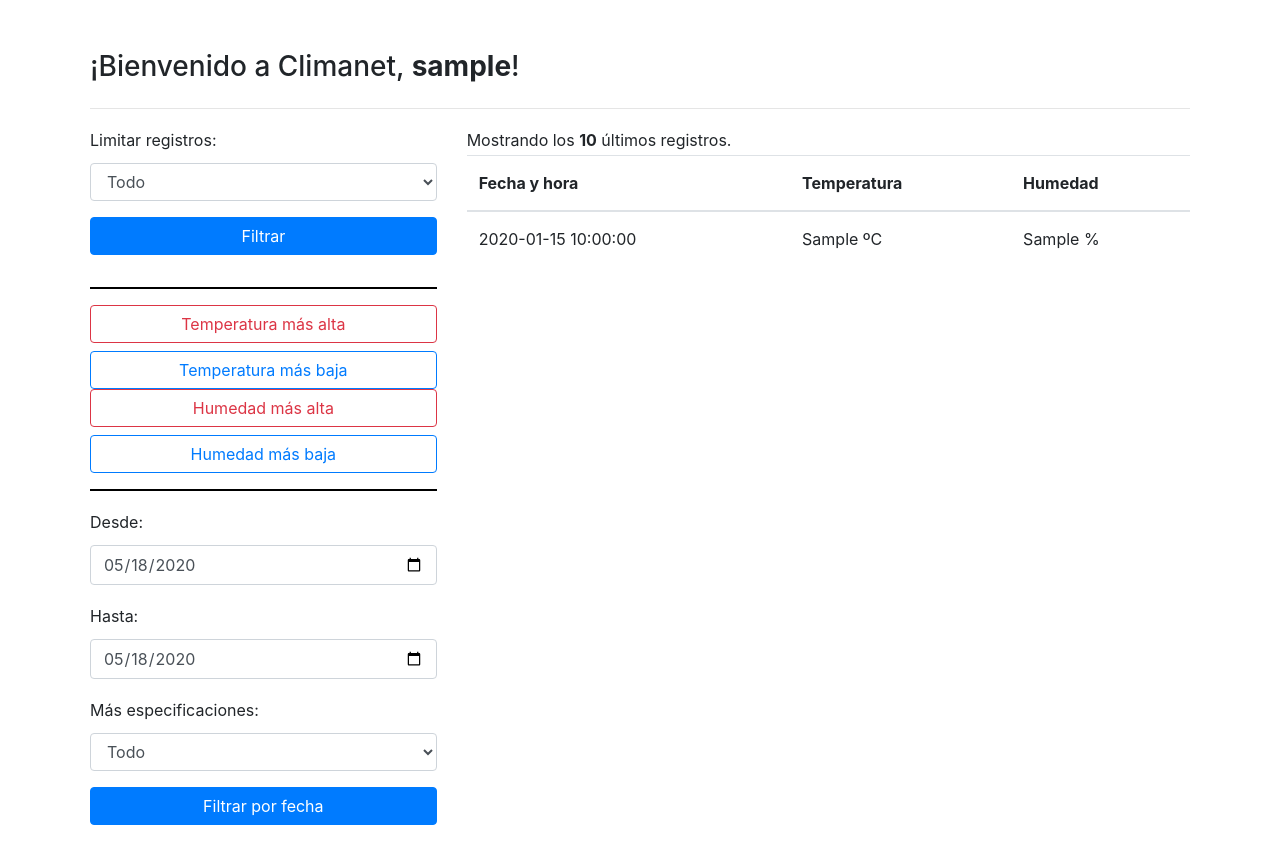
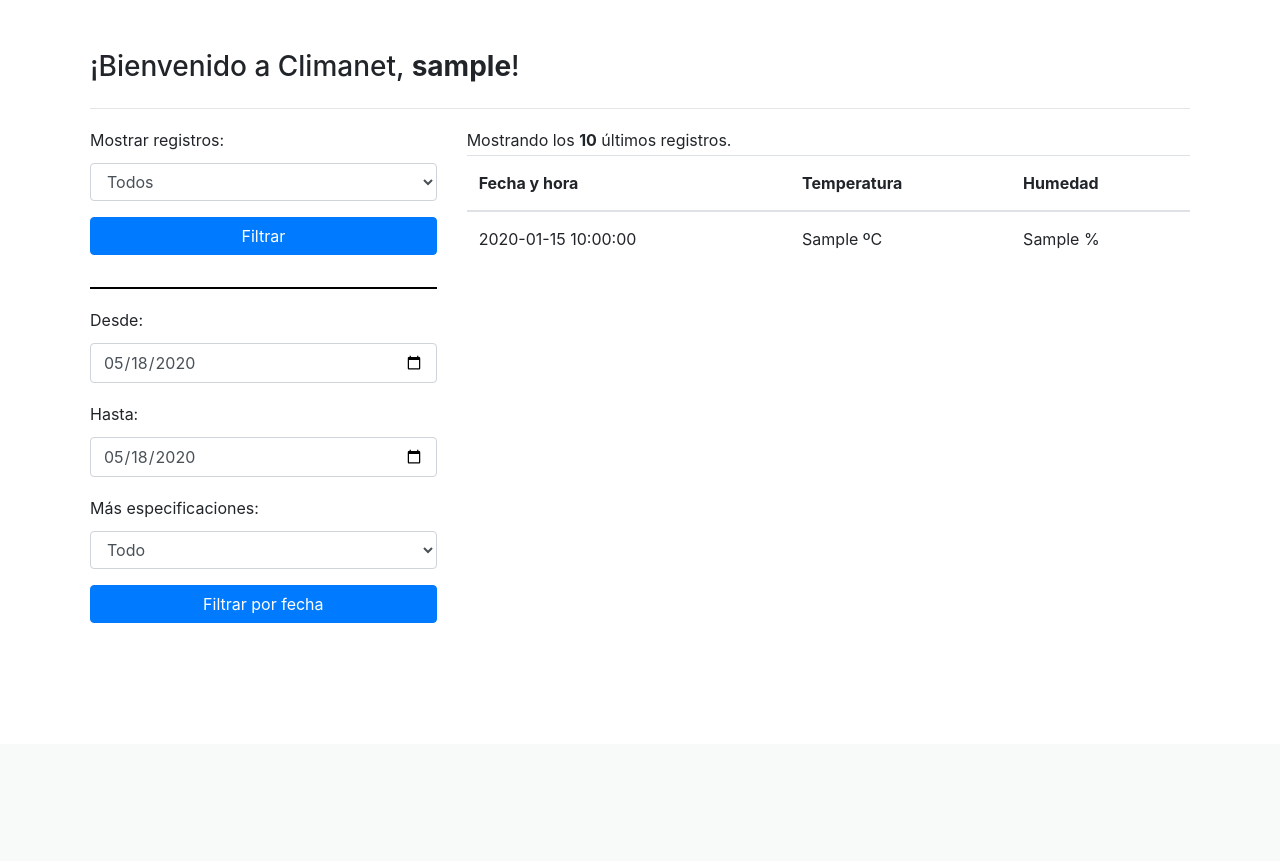
Before and after one commit to MarkFortes/climanet, a PHP site: page /home.php in a window 1280 px wide. Shown: the part 56-917 px from the top of the page. After the commit the page ends 679 px from the top, so only its background shows below. Run offline with PHP 8.4, Linux system fonts and the light colour scheme; the visitor is signed in with stand-in values (Sample User, id 1); tables that the repository leaves empty or names only in its code hold one stand-in row (values such as "Sample post"); some libraries are stand-ins or nearby versions.

Commit message:
Last changes

```diff
--- a/css/styles.css
+++ b/css/styles.css
@@ -8,6 +8,11 @@
 .navbar-brand-centered{
   text-align: center;
   width: 100%;
+}
+
+button{
+  margin-top:5px;
+  margin-bottom: 5px;
 }
 
 /*********************************************/
--- a/home.php
+++ b/home.php
@@ -29,13 +29,13 @@
         <div class="col-md-12">
           <form action="#tableRecords" method="post">
             <div class="form-group">
-              <label>Limitar registros: </label>
+              <label>Mostrar registros: </label>
               <select class="form-control" name="txtLimit">
-                <option>Todo</option>
-                <option>10</option>
-                <option>25</option>
-                <option>50</option>
-                <option>100</option>
+                <option>Todos</option>
+                <option>10 últimos</option>
+                <option>25 últimos</option>
+                <option>50 últimos</option>
+                <option>100 últimos</option>
               </select>
             </div>
             <div class="form-group text-center">
@@ -44,6 +44,7 @@
           </form>
         </div>
       </div>
+      <!--
       <hr style="border:0.5px solid black">
       <div class="row text-center">
         <div class="col-md-12">
@@ -52,6 +53,7 @@
             <button type="input" class="btn btn-outline-primary btn-block" name="btnMinTempRecord">Temperatura más baja</button>
           </form>
         </div>
+
         <div class="col-md-12">
           <form action="" method="post">
             <button type="input" class="btn btn-outline-danger btn-block" name="btnMaxHumRecord">Humedad más alta</button>
@@ -59,6 +61,7 @@
           </form>
         </div>
       </div>
+    -->
       <hr style="border:0.5px solid black">
       <div class="row">
         <div class="col-md-12">
```
